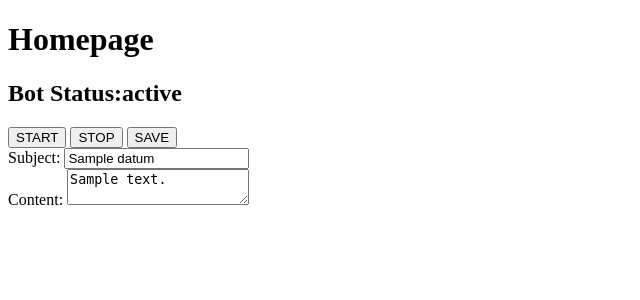
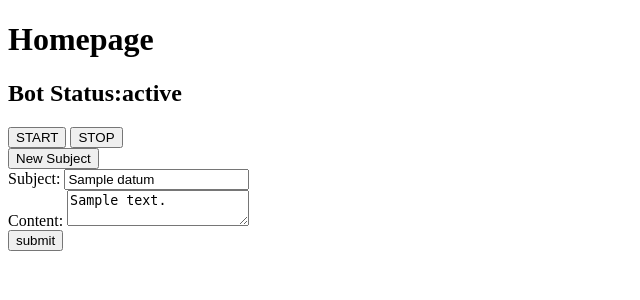
Before and after one commit to Tyler-Owen-Morris/Qualtrics_GPT_SlackBot, a Flask app: template templates/index.html in a window 1280 px wide. Shown: the top 300 px of the page, without its empty margins (0-640 px from the left). Run offline with Flask 3, Linux system fonts and the light colour scheme; the template is opened without the code that fills it: most values are stand-ins (such as "Sample title", 1, 10 or a date in 2020).

Commit message:
working web interface to control bot seed data

```diff
--- a/app.py
+++ b/app.py
@@ -6,7 +6,7 @@ import json
 app = Flask(__name__)
 my_bot = None
 # subject_file = "./subject.json"
-subject_file = "./new_subject.json"
+subject_file = "./data/new_subject.json"
 
 
 def run_website():
@@ -126,6 +126,8 @@ def home():
 
 
 def main():
+    global my_bot
+    my_bot = start_bot()
     processes = (my_bot, website_process)
     # processes[0].start()
     processes[1].start()
--- a/bot.py
+++ b/bot.py
@@ -289,6 +289,7 @@ def count_conversation_tokens(conversation):
 
 def determine_msg_subject(question):
     subjects = list(load_primed_data().keys())
+    # subjects = [d.get('subject') for d in load_primed_data()]
     subjs = ",".join(subjects)
     print("eligible subjects:", subjs)
     completion = openai.ChatCompletion.create(
@@ -303,16 +304,23 @@ def determine_msg_subject(question):
 
 
 def load_primed_data():
-    file_name = "data/primed_created-1.json"
+    file_name = "data/new_subject.json"
     try:
         # Read the file data
         with open(file_name, "r") as json_file:
             data = json.load(json_file)
         # returns a dictionary of the historical tweets
-        return data
+        return convert_list_of_dicts(data)
     except Exception as e:
         print("file-load failed - loading nothing", e)
         return {}
+
+
+def convert_list_of_dicts(data):
+    new_dict = {}
+    for d in data:
+        new_dict[d.get("subject")] = d.get("content")
+    return new_dict
 
 
 def run_bot():
@@ -322,7 +330,7 @@ def run_bot():
         serve(app, host='0.0.0.0', port=5000)
     else:
         # Development server runs as default
-        app.run('0.0.0.0', debug=True)  # 0.0.0.0 allows run on public server
+        app.run('0.0.0.0', debug=False)  # 0.0.0.0 allows run on public server
 
 
 if __name__ == "__main__":
--- a/templates/bot.html
+++ b/templates/bot.html
@@ -12,7 +12,7 @@
     <div>
         <h1>Bot Status</h1>
         <h2>Running!</h2>
-        <p>{{ data }}</p>
+        <!-- <p>{{ data }}</p> -->
     </div>
 </body>
 
--- a/templates/index.html
+++ b/templates/index.html
@@ -35,7 +35,39 @@
                     }
                 });
             });
+            $('#new-subject').click(function () {
+                $.ajax({
+                    url: '/new_subject',
+                    type: 'POST',
+                    data: jQuery.param({ purpose: "add" }),
+                    success: function (response) {
+                        console.log(response);
+                        //location.reload();
+                        location.replace("/")
+                    },
+                    error: function (error) {
+                        console.log(error);
+                    }
+                });
+            });
         });
+
+        function remove_subject(e) {
+            console.log("remove subj called:", e)
+            $.ajax({
+                url: '/delete_subject',
+                type: 'POST',
+                data: jQuery.param({ purpose: "delete" }),
+                success: function (response) {
+                    console.log(response);
+                    //location.reload();
+                    location.replace("/")
+                },
+                error: function (error) {
+                    console.log(error);
+                }
+            });
+        }
     </script>
 </head>
 
@@ -46,15 +78,18 @@
         <!-- <form action="start_bot" method="get"><button onclick="submit">start server</button></form>
         <form action="stop_bot" method="get"><button onclick="submit">stop server</button></form> -->
         <button id="start-button">START</button>
-        <button id="stop-button">STOP</button>
-        <button id="save">SAVE</button>
+        <button id="stop-button">STOP</button><br />
+        <button id="new-subject">New Subject</button>
     </div>
     <div>
-        <form>
+        <form action="/#" method="post">
             {% for datum in data %}
             <!-- <h3>{{datum.subject}}</h3>
             <p>{{datum.content}}</p> -->
             <div>
+                <!-- <label for="subject_{{ loop.index}}">ID:</label> -->
+                <input style="display: none;" type="text" id="id_{{loop.index}}" name="id_{{loop.index}}"
+                    value="{{datum.id}}" />
                 <label for="subject_{{ loop.index}}">Subject:</label>
                 <input type="text" id="subject_{{ loop.index}}" name="subject_{{ loop.index}}"
                     value="{{ datum.subject }}" />
@@ -63,8 +98,10 @@
                 <label for="content_{{ loop.index}}">Content:</label>
                 <textarea id="content_{{ loop.index}}" name="content_{{ loop.index}}">{{ datum.content }}</textarea>
             </div>
+            <!-- <button id="delete-button" name="delete" onclick={{remove_subject}}>delete</button> -->
 
             {% endfor %}
+            <input type="submit" value="submit" />
         </form>
         <!-- {% for datum in data %}
         <h3>{{datum.subject}}</h3>
```
